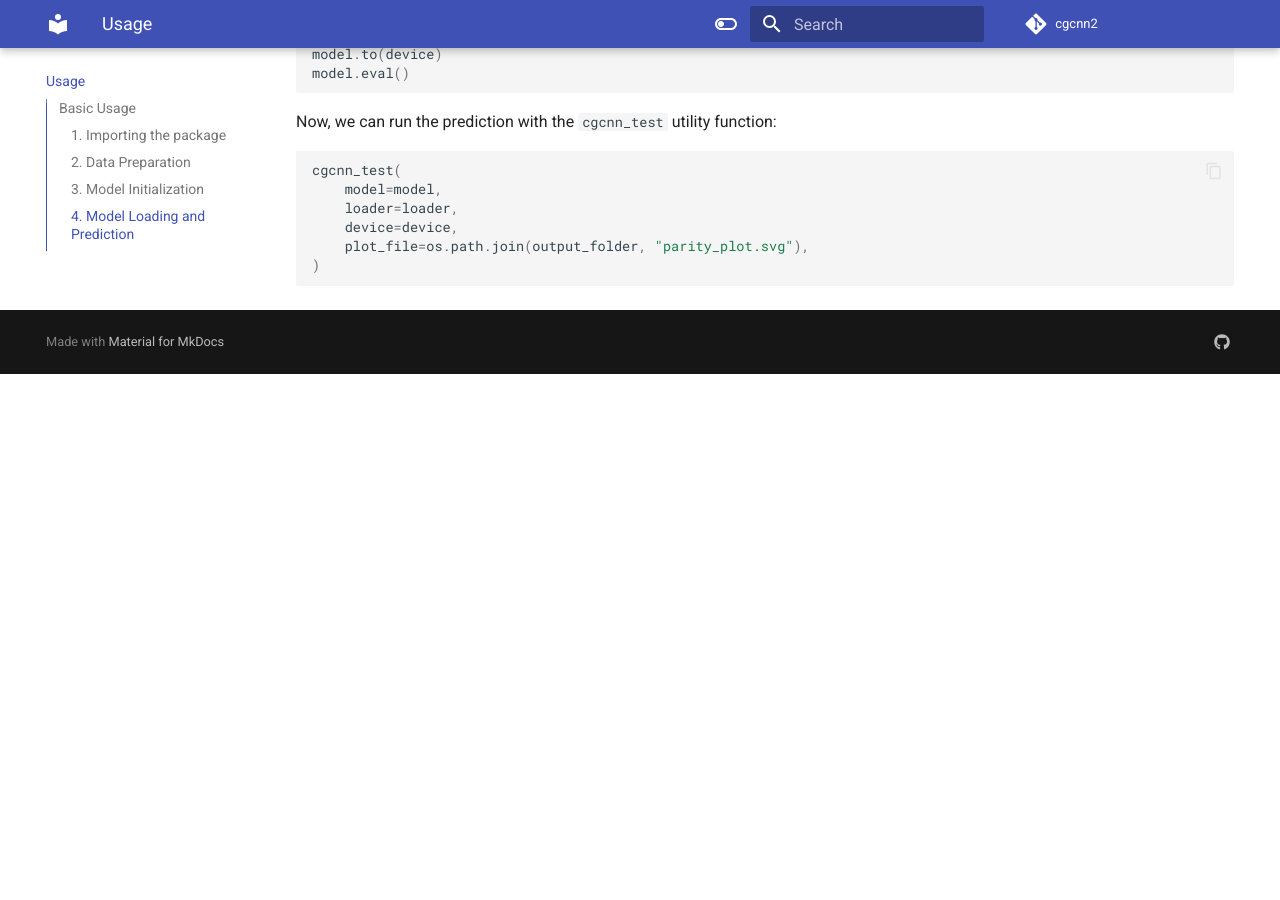
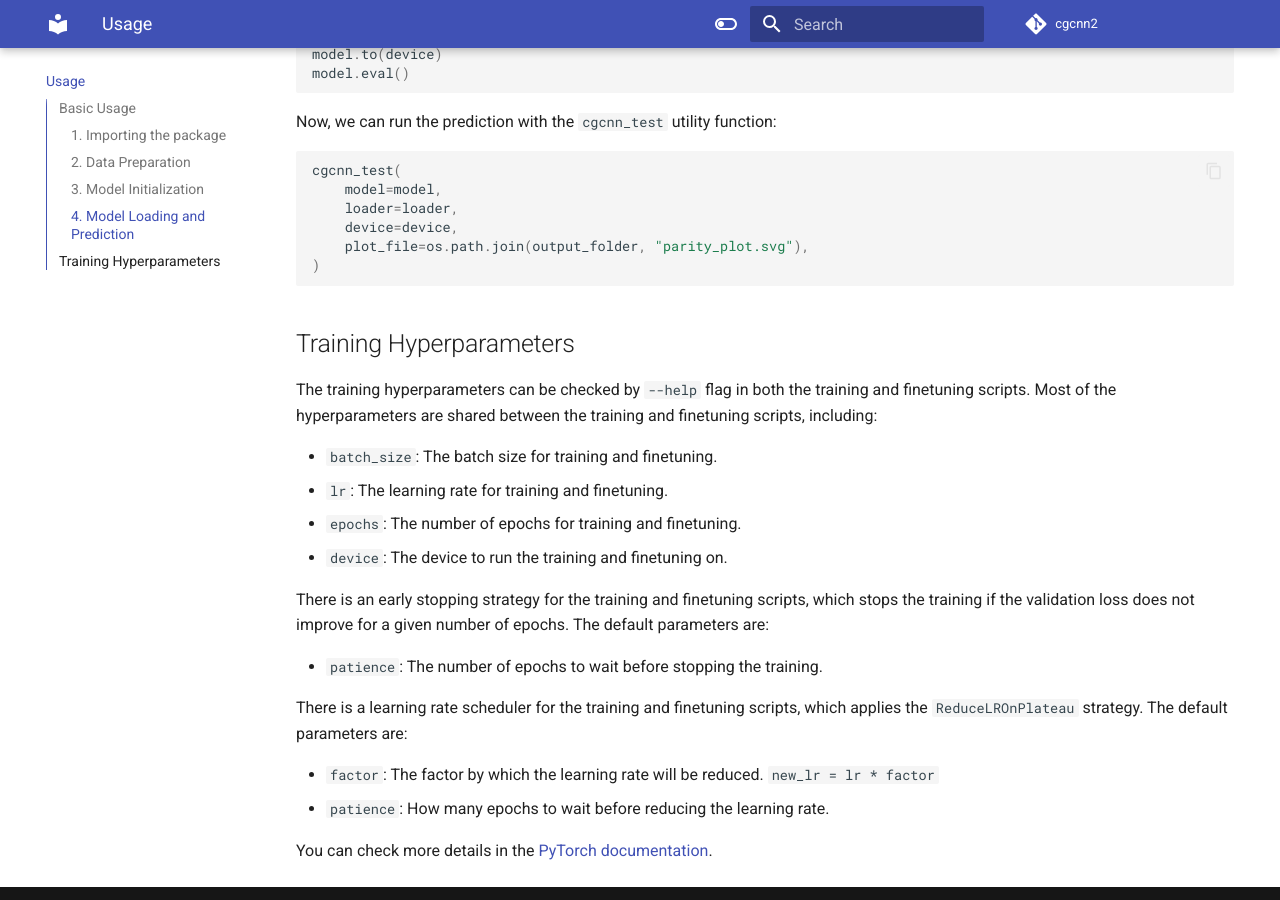
Before and after one commit to jcwang587/cgcnn2, an MkDocs documentation site: the page built from docs/3_usage.md, in a window 1280 px wide and 900 px high, scrolled down 2438 px. Built offline with MkDocs 1.6.1 and Material for MkDocs 9.7.7, drawn with Linux system fonts in a browser that asks for light colours; comment, search, counter and statistics services are not loaded; before the commit the page ends 2812 px from its top, so only the background shows below that.

Commit message:
add training hyperparameters

````diff
--- a/docs/3_usage.md
+++ b/docs/3_usage.md
@@ -114,3 +114,24 @@ cgcnn_test(
     plot_file=os.path.join(output_folder, "parity_plot.svg"),
 )
 ```
+
+## Training Hyperparameters
+
+The training hyperparameters can be checked by `--help` flag in both the training and finetuning scripts.
+Most of the hyperparameters are shared between the training and finetuning scripts, including:
+
+- `batch_size`: The batch size for training and finetuning.
+- `lr`: The learning rate for training and finetuning.
+- `epochs`: The number of epochs for training and finetuning.
+- `device`: The device to run the training and finetuning on.
+
+There is an early stopping strategy for the training and finetuning scripts, which stops the training if the validation loss does not improve for a given number of epochs. The default parameters are:
+
+- `patience`: The number of epochs to wait before stopping the training.
+
+There is a learning rate scheduler for the training and finetuning scripts, which applies the `ReduceLROnPlateau` strategy. The default parameters are:
+
+- `factor`: The factor by which the learning rate will be reduced. `new_lr = lr * factor`
+- `patience`: How many epochs to wait before reducing the learning rate.
+
+You can check more details in the [PyTorch documentation](https://pytorch.org/docs/stable/generated/torch.optim.lr_scheduler.ReduceLROnPlateau.html).
````
